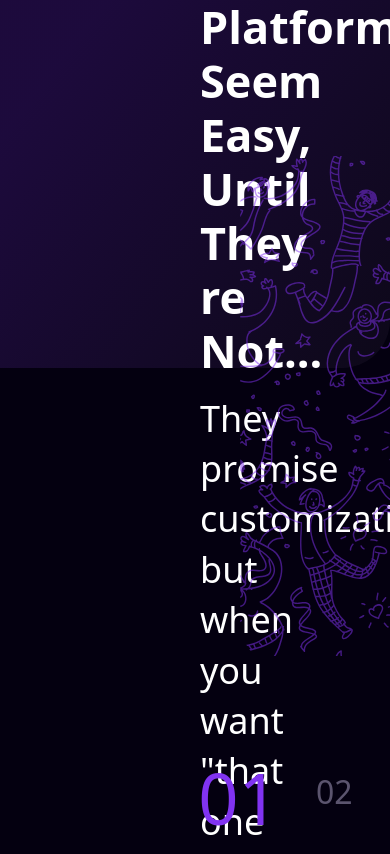
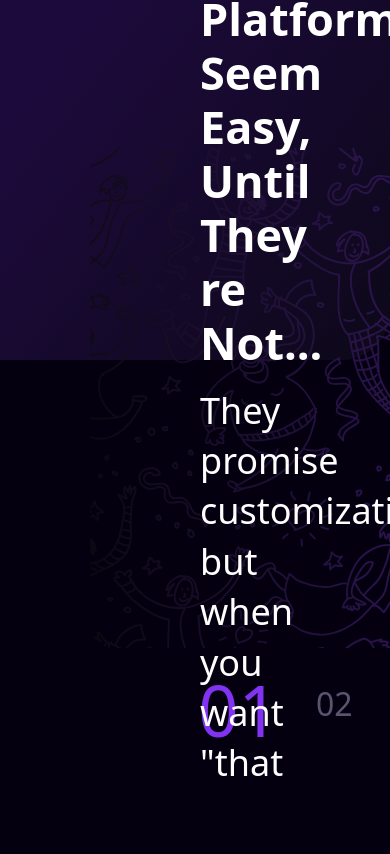
Before and after one commit to codezelat/byow-static-site, a Next.js app: page / in a window 390 px wide. Shown: the part 930-1784 px from the top of the page. Built offline with nearby package versions, Linux system fonts and the light colour scheme.

Commit message:
fix: ui enhancement in SectionCard

```diff
--- a/app/components/CardSection.tsx
+++ b/app/components/CardSection.tsx
@@ -5,7 +5,7 @@ import Image from "next/image";
 
 const CardSection: NextPage = () => {
   return (
-    <div className="w-full h-auto container-wrapper px-4 sm:px-6 lg:px-8">
+    <div className=" h-auto container-wrapper px-4 sm:px-6 lg:px-8">
       <div className="flex flex-wrap justify-center gap-[20px] md:gap-[30px] lg:gap-[45px]">
         <div
           className="w-full sm:w-[320px] md:w-[380px] lg:w-[426.67px] h-auto border-[1px] rounded-[32px] flex flex-col p-6 sm:p-8 items-center text-center backdrop-blur-[4px] relative"
--- a/app/components/SectionCard.tsx
+++ b/app/components/SectionCard.tsx
@@ -113,10 +113,10 @@ const SectionCard: NextPage = () => {
   };
 
   return (
-<div className="w-full h-auto pt-36 overflow-x-hidden">
+<div className="w-full h-auto pt-34 overflow-x-hidden">
       <div
-      // main content
-        className={`max-w-full w-[1328px]  ${
+        // main content
+        className={`max-w-full w-[1328px] ${
           showBuildSection ? "h-[850px]" : "h-[518px]"
         } rounded-tr-[48px] rounded-br-[48px] pt-[96px] pr-[96px] pb-[96px] gap-49 pl-[200px] relative`}
         style={{
@@ -126,7 +126,7 @@ const SectionCard: NextPage = () => {
         }}
       >
         {/* content */}
-        <div className="flex flex-col items-start">
+        <div className="flex flex-col items-start relative z-10">
           {getContent()}
           <button
             className="bg-[#8133F1] flex items-center justify-center gap-2 text-[18px] font-semibold text-white w-[239px] h-[70px] rounded-[36px] px-6 py-2 transition cursor-pointer mt-6 leading-[120%]"
@@ -138,7 +138,7 @@ const SectionCard: NextPage = () => {
 
           {/* New section that appears when SOLVE NOW is clicked */}
           {showBuildSection && (
-            <div className="w-[1032px] h-[300.25px] rounded-[32px] p-[48px] gap-[10px] bg-[#8133F1] mt-10">
+            <div className="w-[1032px] h-[300.25px] rounded-[32px] p-[48px] gap-[10px] bg-[#8133F1] mt-10 relative z-20">
               <div>
                 <Image
                   src="/images/Vector.svg"
@@ -155,28 +155,25 @@ const SectionCard: NextPage = () => {
           )}
         </div>
 
-        {/* Gradient Background Image - positioned absolute but adjusted with top based on showBuildSection */}
-        <div
-          className="absolute right-[-550px] w-[700.01px] h-[500px] mt-[306px] rounded-tl-[24px] rounded-bl-[24px] overflow-hidden"
-          style={{
-            top: showBuildSection ? "350px" : "0",
-            transition: "top 0.3s ease-in-out",
-          }}
-        >
-          <div className="absolute inset-0 w-">
+        {/* Gradient Background Image - positioned absolute but with fixed position */}
+        <div className="absolute right-[-600px] top-0 w-[900.01px] h-[500px] mt-[306px] rounded-tl-[24px] rounded-bl-[24px] overflow-hidden z-0">
+          <div
+            className="absolute inset-0"
+
+          >
             <Image
-              src="/images/Section Card Pattern with Gradient.svg"
+              src="/images/gradient background.svg"
               alt="gradient background image"
               width={680}
               height={500}
-              className="relative w-full"
+              className="relative w-full mix-blend-screen opacity-80"
             />
           </div>
         </div>
       </div>
 
       {/* Number Selectors */}
-      <div className="flex flex-row gap-20 pl-[200px] mt-95 mb-20">
+      <div className="flex flex-row gap-20 pl-[200px] mt-75 mb-20">
         <div
           className={`w-[36px] h-[36px] font-light cursor-pointer ${getNumberStyle(
             1
```
Also changed, not shown: public/images/gradient background.svg (added).
